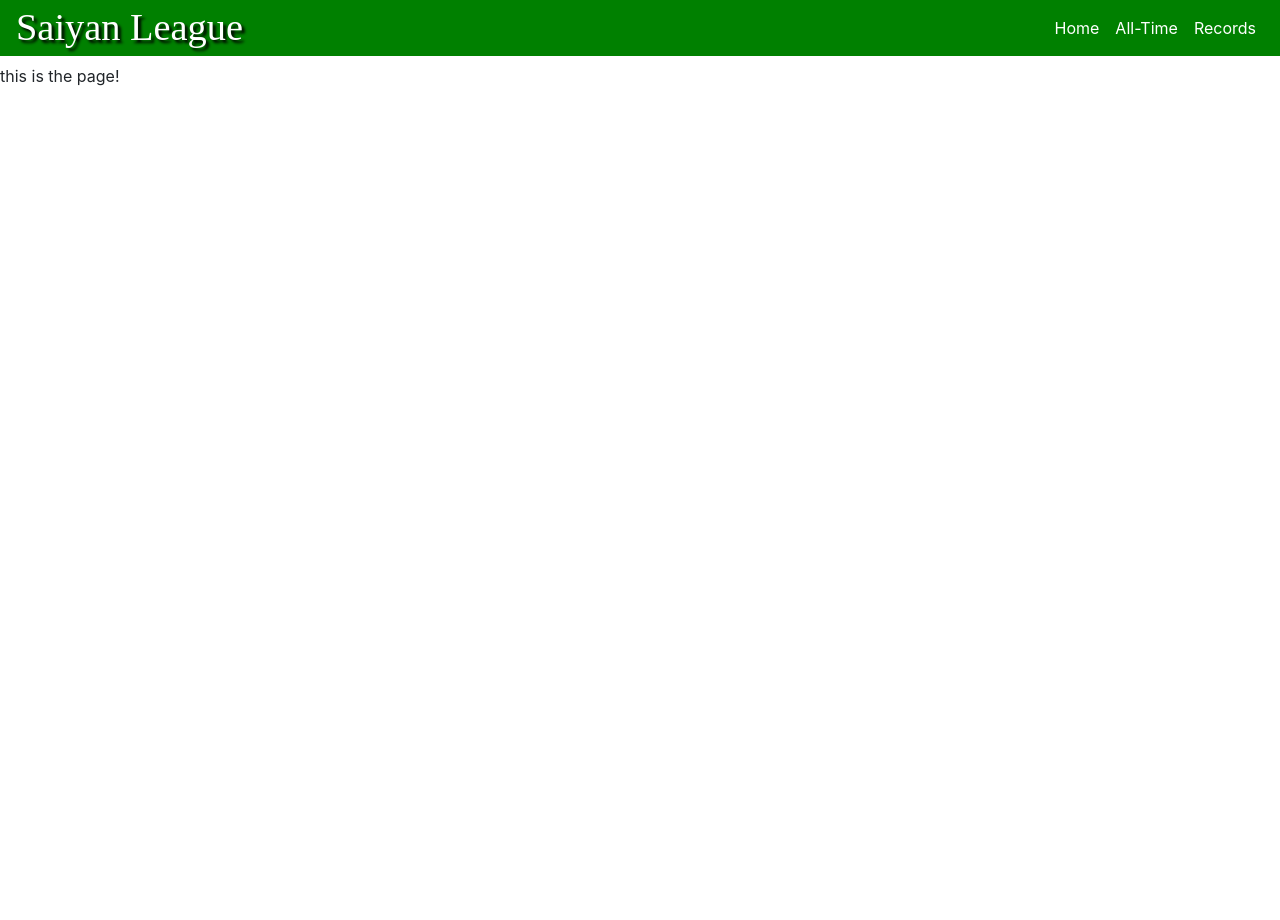
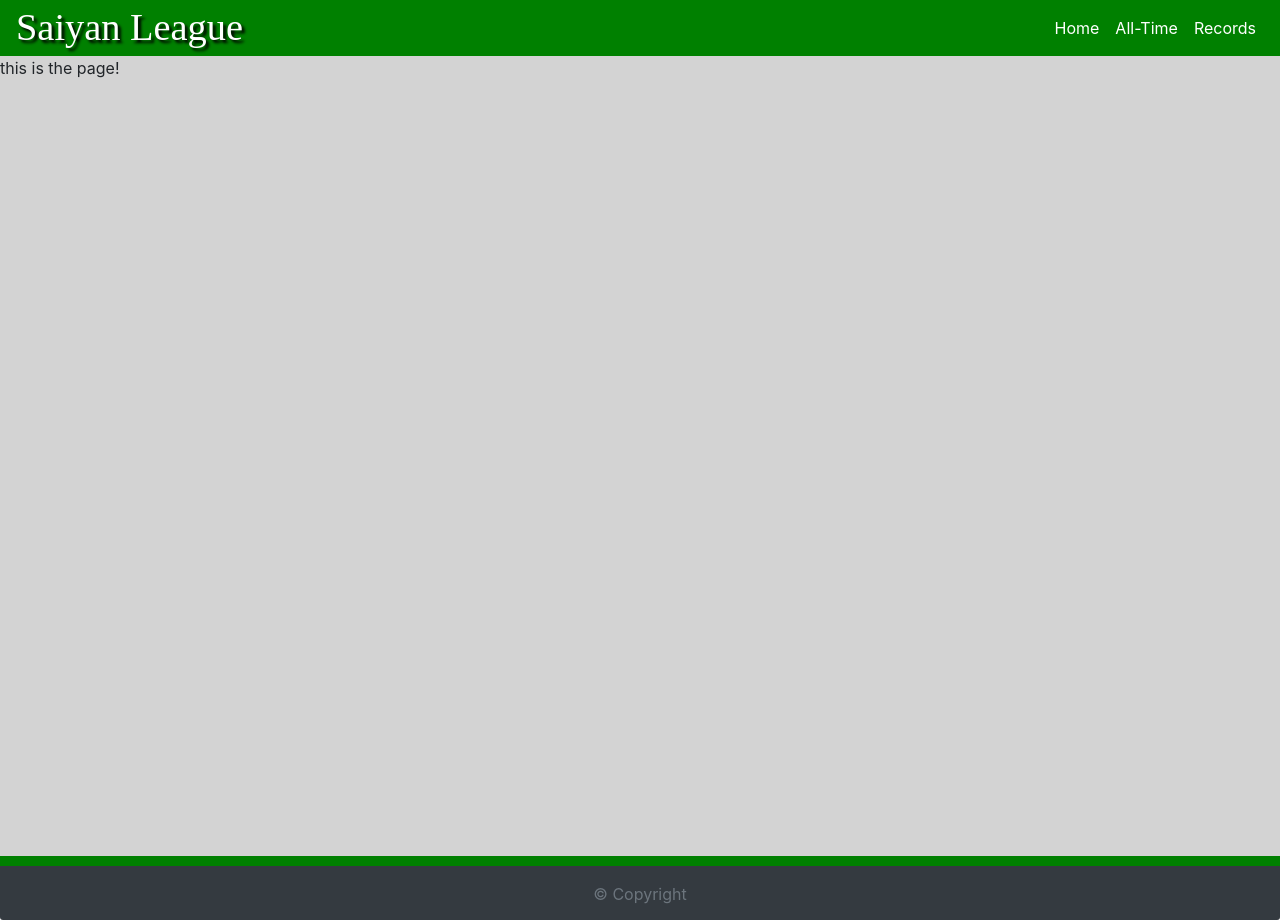
Before and after one commit to Anverch/fantasy-football, a React (Create React App) app: page / in a window 1280 px wide. Before the commit the page ends 864 px from the top, so only its background shows below. Built offline with nearby package versions, Linux system fonts and the light colour scheme.

Commit message:
add footer js and css

```diff
--- /dev/null
+++ b/src/App.css
@@ -0,0 +1,7 @@
+.main {
+    position: relative;
+    min-height: 100vh;
+    padding-bottom: 4rem;
+    margin-top: 0;
+    background-color: lightgray;
+}
--- a/src/App.js
+++ b/src/App.js
@@ -3,6 +3,8 @@ import { BrowserRouter as Router } from "react-router-dom";
 import Navigation from "./components/Navigation/Navigation.js"
 import SideMenu from './components/SideMenu/SideMenu';
 import Backdrop from './components/Backdrop/Backdrop';
+import Footer from './components/Footer/Footer.js';
+import "./App.css"
 
 class App extends Component {
 
@@ -33,10 +35,10 @@ class App extends Component {
           <Navigation menuClickHandler={this.navigationClickHandler} />
           <SideMenu show={this.state.sideMenuOpen}/>
           {backdrop}
-          <main style={{marginTop: "64px"}}>
+          <main className="main" style={{marginTop: "56px" }}>
           <p>this is the page!</p>
           </main>
-
+          <Footer />
         </div>
       </Router>
     );
--- /dev/null
+++ b/src/components/Footer/Footer.css
@@ -0,0 +1,7 @@
+.footer-bar {
+    border-top: 10px solid green ;
+    position: absolute;
+    bottom: auto;
+    width: 100%;
+    height: 4rem;
+  }
--- /dev/null
+++ b/src/components/Footer/Footer.js
@@ -0,0 +1,14 @@
+import React from "react";
+import "./Footer.css";
+
+function Footer() {
+  return (
+    <footer>
+        <div className="footer-bar card-footer bg-dark p-3 text-center">
+            <span className="text-muted">© Copyright</span>
+        </div>
+    </footer>
+  );
+}
+
+export default Footer;
--- a/src/components/Navigation/Navigation.css
+++ b/src/components/Navigation/Navigation.css
@@ -1,5 +1,5 @@
 .navigation {
-    position: fixed;
+    position: absolute;
     top: 0;
     left: 0;
     width: 100%;
--- a/src/components/Navigation/Navigation.js
+++ b/src/components/Navigation/Navigation.js
@@ -13,7 +13,7 @@ const navigation = props => (
             <div className="spacer"></div>
             <div className="nav_tool_items">
                 <ul>
-                    <li><a href="/">Home</a></li>
+                    <li><a href="http://www.google.com">Home</a></li>
                     <li><a href="/">All-Time</a></li>
                     <li><a href="/">Records</a></li>
                 </ul>
```
Also changed, not shown: src/components/Footer/index.js (deleted), 1 other file (tests, documents, lock files or other folders).
